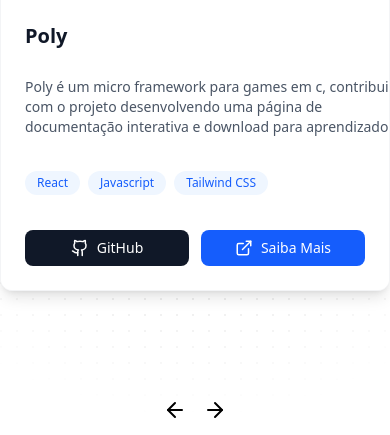
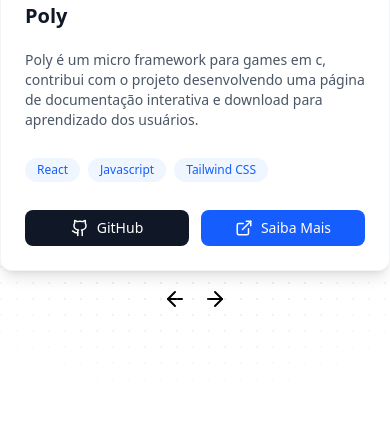
Before and after one commit to theselegadev/my-portifolio, a Next.js app: page / in a window 390 px wide. Shown: the part 1250-1685 px from the top of the page. Built offline with nearby package versions, Linux system fonts and the light colour scheme.

Commit message:
fix project card and section

```diff
--- a/components/CardProjects.tsx
+++ b/components/CardProjects.tsx
@@ -18,7 +18,7 @@ const CardProjects = ({
   demoUrl
 }: CardProjectsProps) => {
   return (
-    <div className="group relative bg-white rounded-xl overflow-hidden shadow-lg z-11 hover:shadow-2xl transition-all duration-300 border border-gray-100 w-full h-[550px]">
+    <div className="group relative bg-white rounded-xl overflow-hidden shadow-lg z-11 hover:shadow-2xl transition-all duration-300 border border-gray-100 w-full md:w-[430px] h-[550px]">
       {/* Imagem do Projeto */}
       <div className="relative h-64 overflow-hidden bg-gray-200">
         <img
@@ -34,7 +34,7 @@ const CardProjects = ({
           {title}
         </h3>
 
-        <p className="text-gray-600 text-sm mb-4 line-clamp-3 w-94">
+        <p className="text-gray-600 text-sm mb-4 md:w-94">
           {description}
         </p>
 
--- a/components/sections/ProjectsSection.tsx
+++ b/components/sections/ProjectsSection.tsx
@@ -36,9 +36,9 @@ const ProjectsSection = () => {
 
     const [projectsVisible, setProjectsVisible] = useState<number>(0);
   return (
-    <section className="bg-background h-screen w-screen overflow-hidden relative flex items-center justify-center">
+    <section className="bg-background h-screen w-screen overflow-hidden relative flex flex-col items-center justify-center">
         <CardProjects image={listProjects[projectsVisible].image} title={listProjects[projectsVisible].title} description={listProjects[projectsVisible].description} technologies={listProjects[projectsVisible].technologies} githubUrl={listProjects[projectsVisible].githubUrl} demoUrl={listProjects[projectsVisible].demoUrl}/>
-        <div className="absolute bottom-4 left-1/2 transform -translate-x-1/2 flex gap-4 mt-4">
+        <div className="md:absolute md:bottom-4 md:left-1/2 md:transform md:-translate-x-1/2 flex gap-4 mt-4">
             <button onClick={() => setProjectsVisible((prev) => (prev - 1 + listProjects.length) % listProjects.length)}>
                 <ArrowLeft size={24} />
             </button>
```
